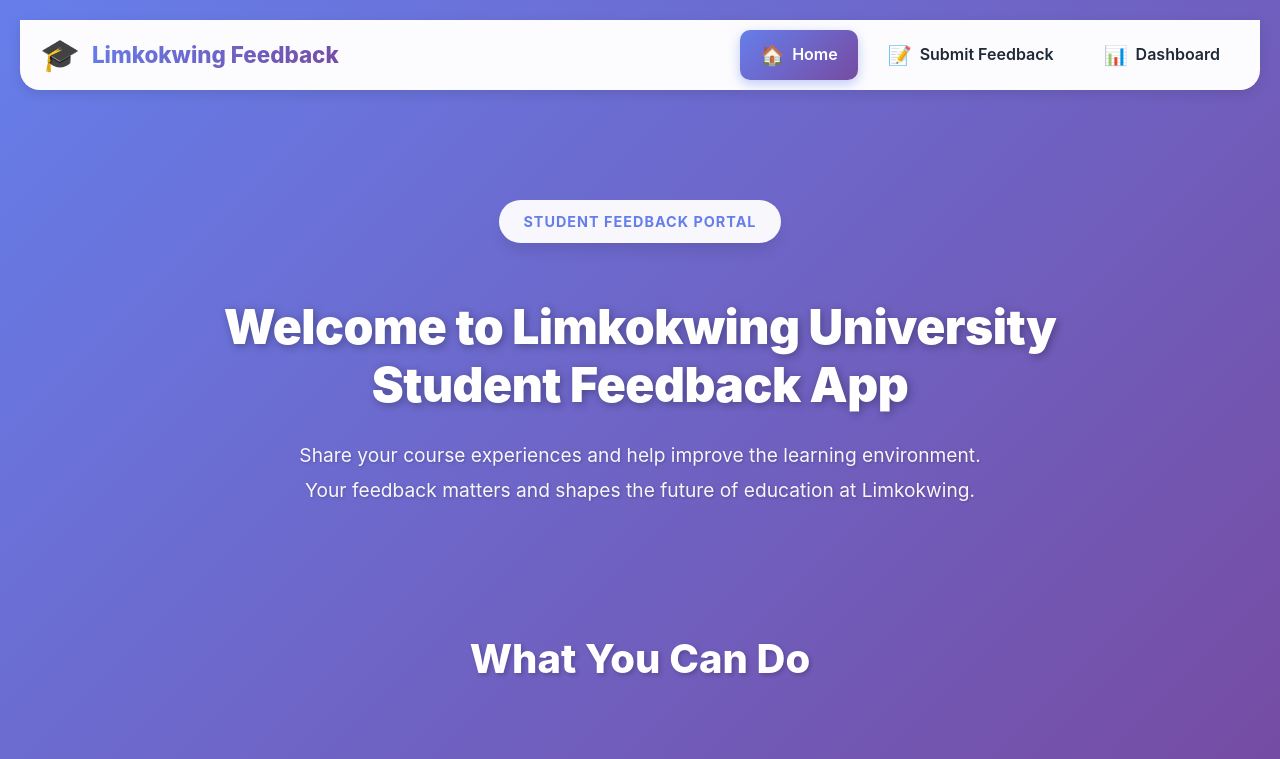
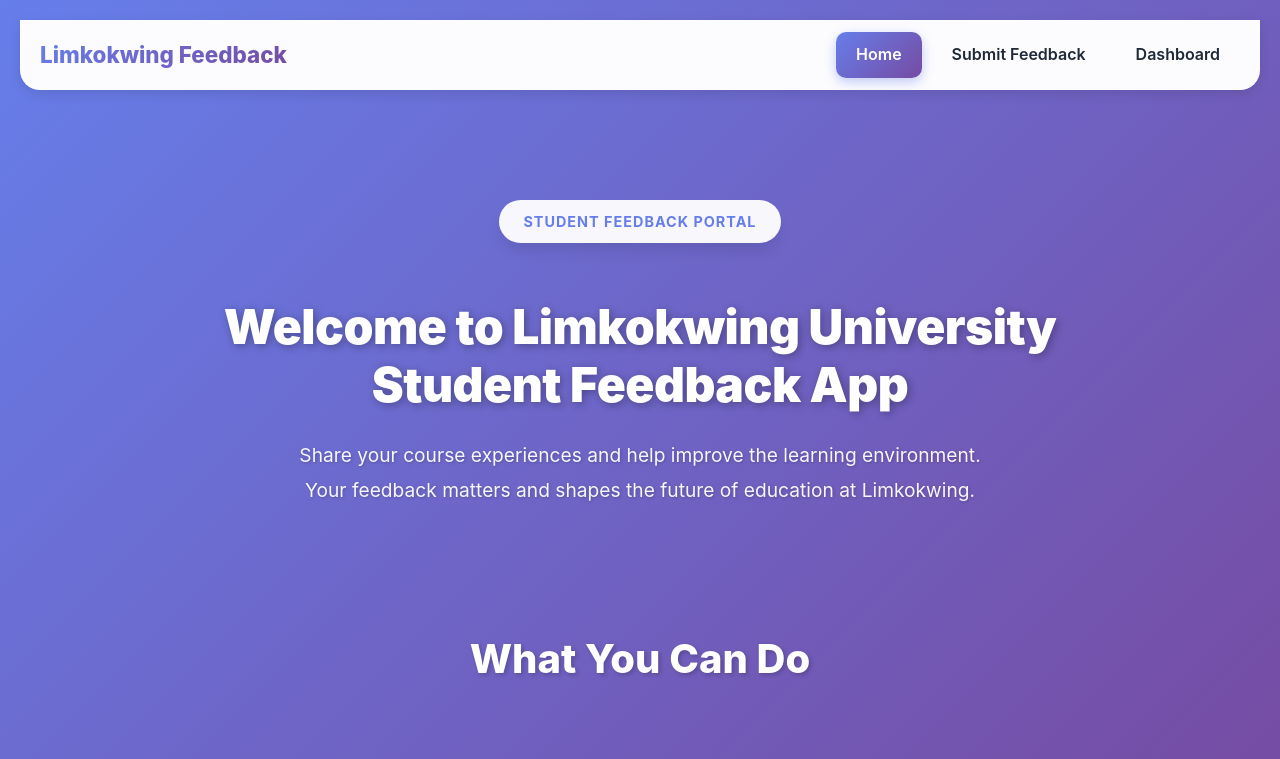
Before and after one commit to boity931/feedback-fronted, a React (Create React App) app: page / in a window 1280 px wide. Shown: the top 759 px of the page. Built offline with nearby package versions, Linux system fonts and the light colour scheme.

Commit message:
Remove emojis from Home.js and Navbar, update frontend to use deployed backend

```diff
--- a/src/components/FeedbackForm.js
+++ b/src/components/FeedbackForm.js
@@ -21,7 +21,7 @@
     }
     setError("");
     try {
-      const res = await fetch("http://localhost:5000/api/feedback", {
+      const res = await fetch("https://backend-feedback-f8jc.onrender.com/api/feedback", {
         method: "POST",
         headers: { "Content-Type": "application/json" },
         body: JSON.stringify(form),
--- a/src/components/Navbar.js
+++ b/src/components/Navbar.js
@@ -21,7 +21,6 @@
     <nav className="navbar">
       <div className="navbar-container">
         <Link to="/" className="navbar-logo" onClick={closeMenu}>
-          <span className="logo-icon">🎓</span>
           <span className="logo-text">Limkokwing Feedback</span>
         </Link>
 
@@ -31,7 +30,6 @@
             className={`navbar-link ${isActive("/") ? "active" : ""}`}
             onClick={closeMenu}
           >
-            <span className="nav-icon">🏠</span>
             Home
           </Link>
           <Link
@@ -39,7 +37,6 @@
             className={`navbar-link ${isActive("/feedback") ? "active" : ""}`}
             onClick={closeMenu}
           >
-            <span className="nav-icon">📝</span>
             Submit Feedback
           </Link>
           <Link
@@ -47,7 +44,6 @@
             className={`navbar-link ${isActive("/dashboard") ? "active" : ""}`}
             onClick={closeMenu}
           >
-            <span className="nav-icon">📊</span>
             Dashboard
           </Link>
         </div>
--- a/src/pages/Dashboard.js
+++ b/src/pages/Dashboard.js
@@ -5,10 +5,9 @@
   const [feedbacks, setFeedbacks] = useState([]);
   const [error, setError] = useState("");
 
-  // Fetch all feedback
   const fetchFeedback = async () => {
     try {
-      const res = await fetch("https://backend-feedback-f8jc.onrender.com/feedback");
+      const res = await fetch("https://backend-feedback-f8jc.onrender.com/api/feedback");
       if (!res.ok) throw new Error("Failed to fetch feedback");
       const data = await res.json();
       setFeedbacks(data);
@@ -18,7 +17,6 @@
     }
   };
 
-  // Delete feedback
   const handleDelete = async (id) => {
     const confirmDelete = window.confirm(
       "Are you sure you want to delete this feedback?"
@@ -26,7 +24,7 @@
     if (!confirmDelete) return;
 
     try {
-      const res = await fetch(`https://backend-feedback-f8jc.onrender.com/feedback/${id}`, {
+      const res = await fetch(`https://backend-feedback-f8jc.onrender.com/api/feedback/${id}`, {
         method: "DELETE",
       });
       if (!res.ok) throw new Error("Delete failed");
```
